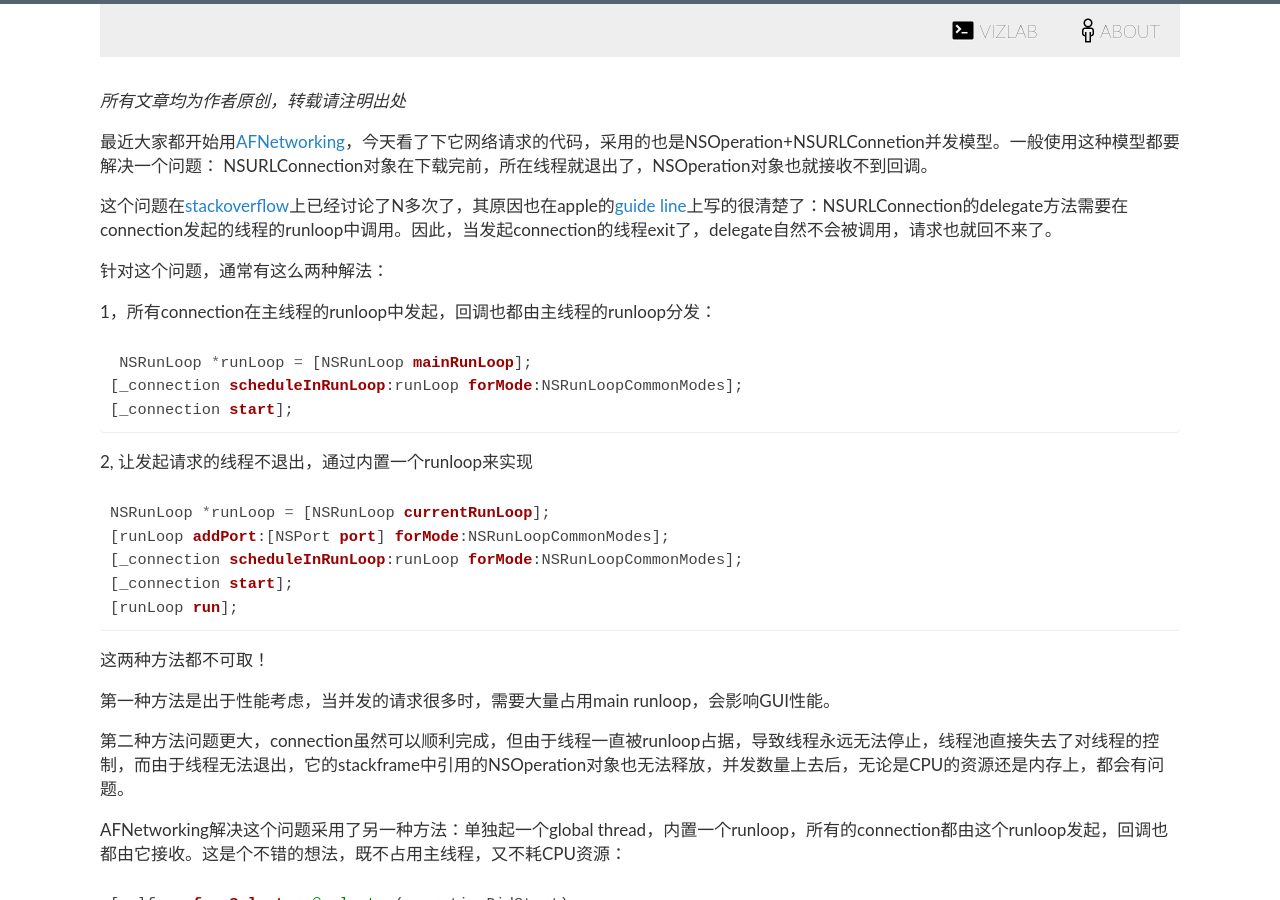
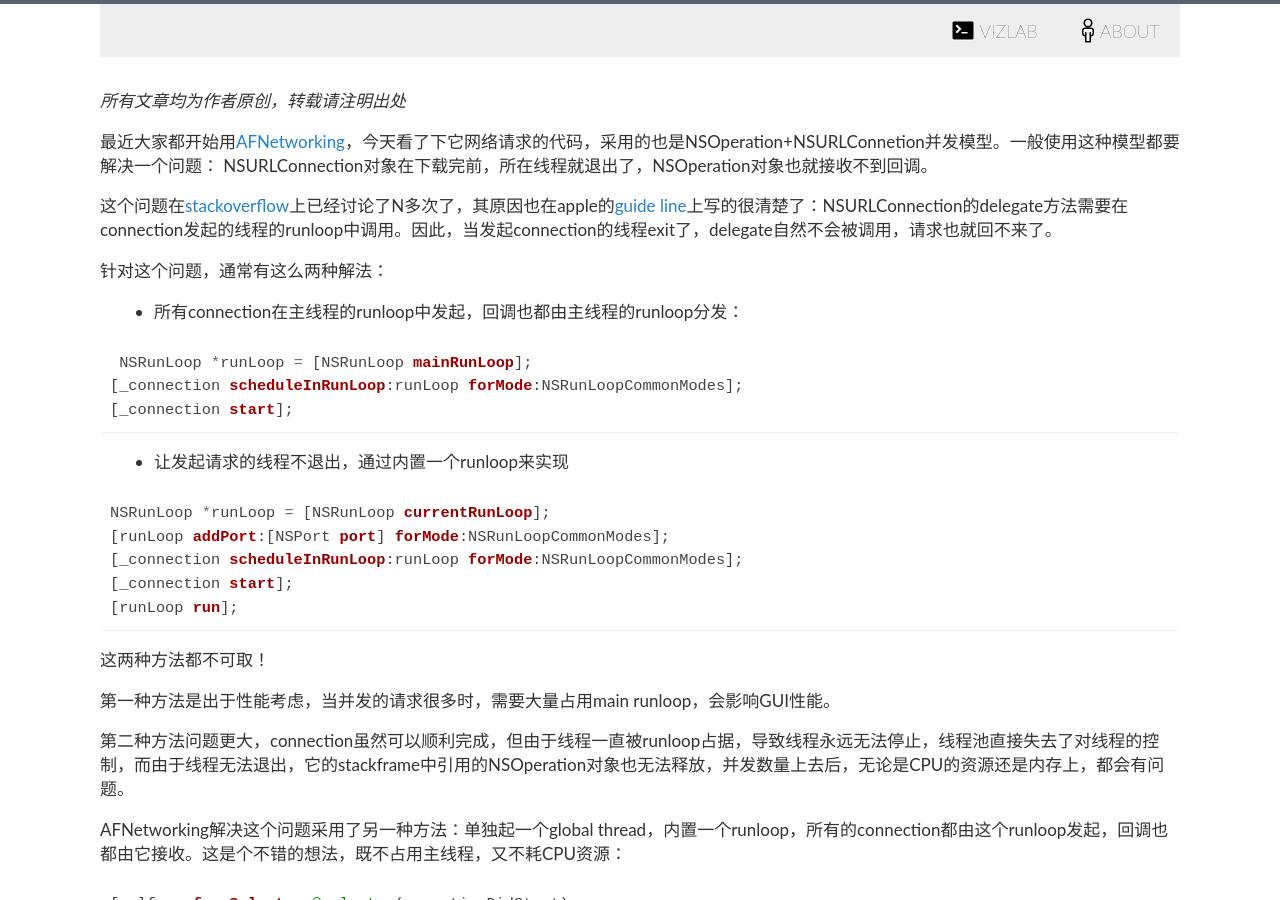
Before and after one commit to controlsea/blog, a Jekyll site: the page built from _posts/2012-11-30-Runloop-in-AFNetworking.markdown, in a window 1280 px wide and 900 px high. Built offline with Jekyll 4.4.1, drawn with Linux system fonts in a browser that asks for light colours; Markdown is read by kramdown in place of the engine named in the settings.

````diff
--- a/_posts/2012-11-30-Runloop-in-AFNetworking.markdown
+++ b/_posts/2012-11-30-Runloop-in-AFNetworking.markdown
@@ -14,14 +14,15 @@ NSURLConnection对象在下载完前，所在线程就退出了，NSOperation对
 针对这个问题，通常有这么两种解法：
 
 
-1，所有connection在主线程的runloop中发起，回调也都由主线程的runloop分发：
+- 所有connection在主线程的runloop中发起，回调也都由主线程的runloop分发：
 
 ```objc
  NSRunLoop *runLoop = [NSRunLoop mainRunLoop];
 [_connection scheduleInRunLoop:runLoop forMode:NSRunLoopCommonModes];
 [_connection start];
 ```
-2, 让发起请求的线程不退出，通过内置一个runloop来实现
+
+- 让发起请求的线程不退出，通过内置一个runloop来实现
 
 ```objc
 NSRunLoop *runLoop = [NSRunLoop currentRunLoop];
@@ -71,7 +72,7 @@ AFNetworking解决这个问题采用了另一种方法：单独起一个global t
 
 整个请求流程如下：
 
-![Alt text](/images/2012/11/QQ20131125-11.png)
+![Alt text](/blog/images/2012/11/QQ20131125-11.png)
 
 这个想法其实不是AFNetworking最早想出来的，是apple的一个demo：<a href="https://developer.apple.com/LIBRARY/IOS/samplecode/MVCNetworking/Introduction/Intro.html ">MVCNetworking</a>，AFNetworking简单粗暴的借鉴了这个demo。
 
````
